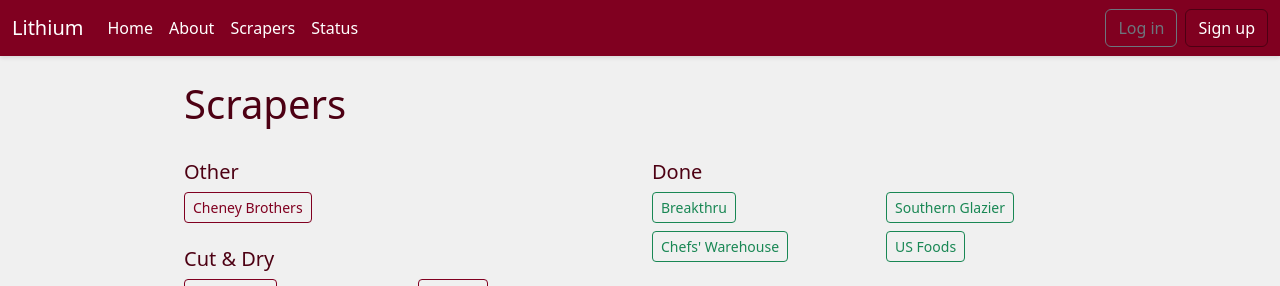
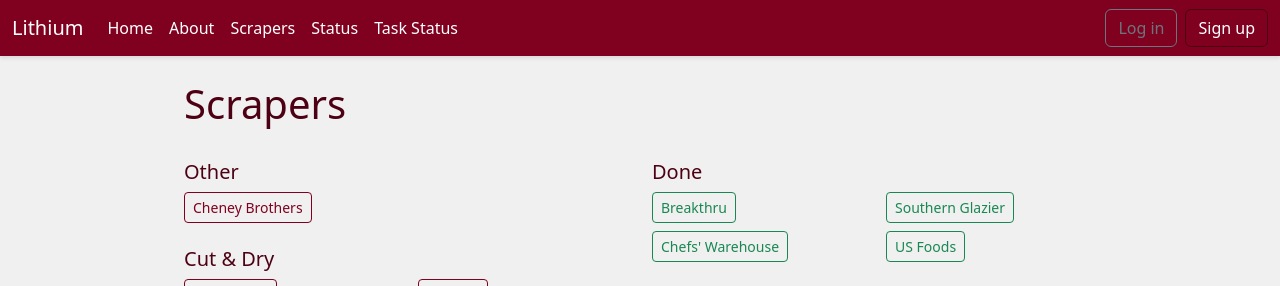
Before and after one commit to snapper67/scrapers, a Django app: page /scrape_products/ in a window 1280 px wide. Shown: the top 286 px of the page. Run offline with Django 5.2, Linux system fonts and the light colour scheme.

Commit message:
Add task status

```diff
--- a/scrapers/urls.py
+++ b/scrapers/urls.py
@@ -69,5 +69,6 @@
     path("vitco_foods/", views.scrape_vitco_foods, name="vitco_foods"),
     path("wagner/", views.scrape_wagner, name="wagner"),
     path("status/", views.scraper_status, name="scraper_status"),
-
+    path('task-status/', views.task_status, name='task_status'),
+    path('stop-task/<str:task_id>/', views.stop_task, name='stop_task'),
 ]
--- a/scrapers/views.py
+++ b/scrapers/views.py
@@ -2533,3 +2533,49 @@
     }
 
     return render(request, 'scrape_products/status.html', context)
+
+from django.shortcuts import render
+from .thread_manager import thread_manager
+
+def task_status(request):
+    """View to display the status of all background tasks."""
+    # Get all active tasks from the thread manager
+    active_tasks = thread_manager.get_all_tasks()
+
+    # Format task data for the template
+    tasks = []
+    for task_id, task_info in active_tasks.items():
+        tasks.append({
+            'id': task_id,
+            'name': task_info.get('name', 'Unnamed Task'),
+            'status': task_info.get('status', 'unknown'),
+            'start_time': task_info.get('start_time'),
+            'progress': task_info.get('progress', {}),
+            'is_alive': task_info.get('thread', {}).is_alive() if task_info.get('thread') else False
+        })
+
+    # Sort tasks by start time (newest first)
+    tasks.sort(key=lambda x: x.get('start_time') or '', reverse=True)
+
+    context = {
+        'tasks': tasks,
+        'total_tasks': len(tasks),
+        'active_tasks': sum(1 for task in tasks if task.get('is_alive')),
+    }
+
+    return render(request, 'scrape_products/task_status.html', context)
+
+from django.shortcuts import render, redirect
+from django.contrib import messages
+from .thread_manager import thread_manager
+
+def stop_task(request, task_id):
+    """View to stop a running task."""
+    if request.method == 'POST':
+        stopped = thread_manager.stop_thread(task_id)
+        if stopped:
+            messages.success(request, f'Task {task_id} has been stopped.')
+        else:
+            messages.error(request, f'Failed to stop task {task_id} or task was not found.')
+
+    return redirect('task_status')
--- a/templates/_base.html
+++ b/templates/_base.html
@@ -179,6 +179,9 @@
             <li class="nav-item">
                 <a class="nav-link" href="{% url 'scraper_status' %}">Status</a>
             </li>
+            <li class="nav-item">
+                <a class="nav-link" href="{% url 'task_status' %}">Task Status</a>
+            </li>
         </ul>
         {% if user.is_authenticated %}
         <div class="mr-auto">
```
Also changed, not shown: scrapers/thread_manager.py (+18 -0 lines).
